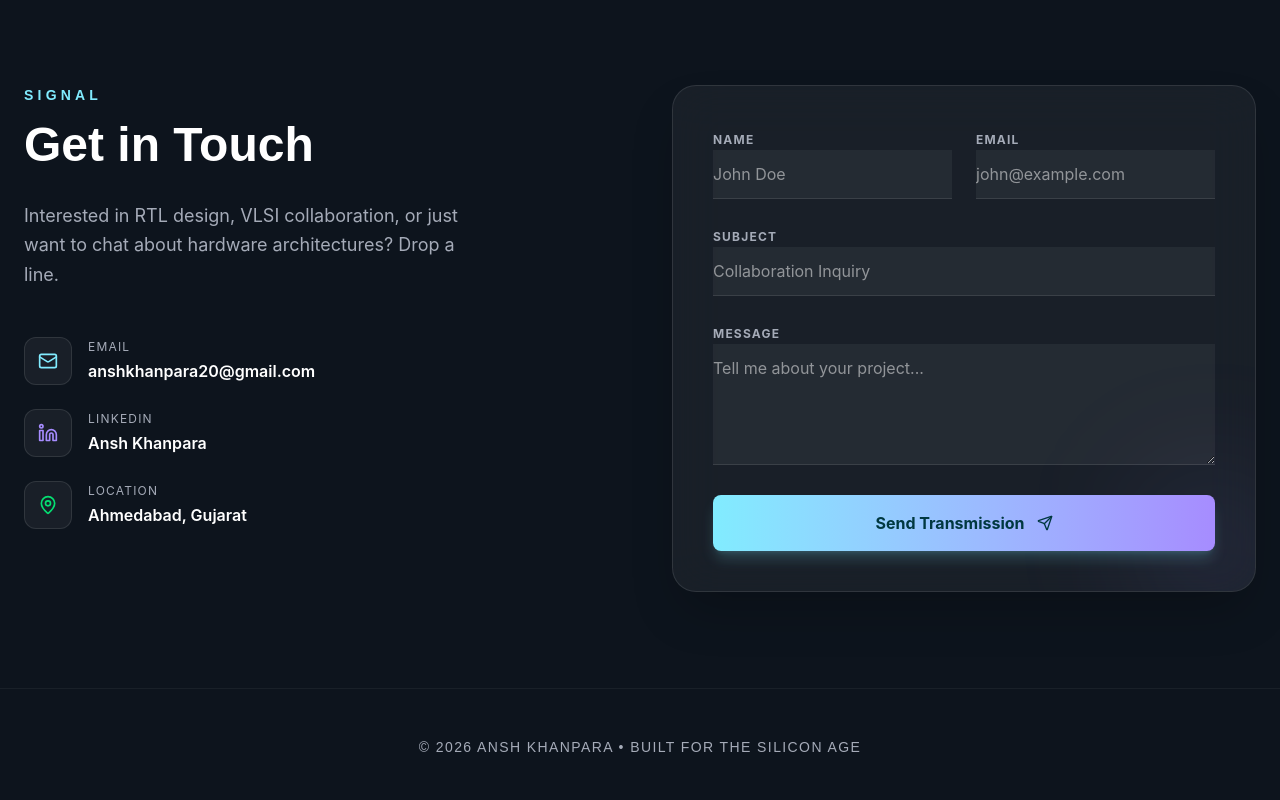
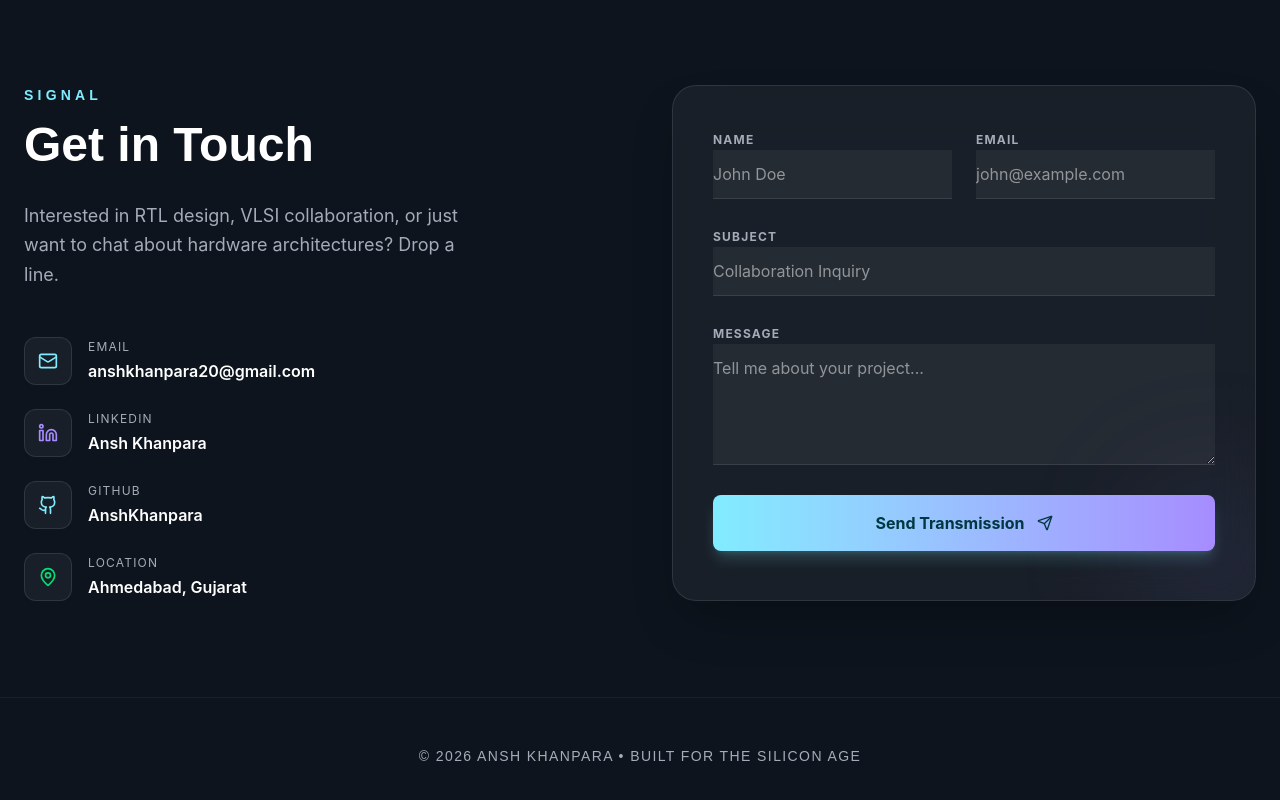
Before and after one commit to AnshKhanpara/Portfolio, a React (Vite) app: page / in a window 1280 px wide. Shown: the part 3240-4040 px from the top of the page. Built offline with nearby package versions, Linux system fonts and the light colour scheme.

Commit message:
Update: Made LinkedIn and GitHub links clickable in Contact section

```diff
--- a/src/components/Contact.jsx
+++ b/src/components/Contact.jsx
@@ -25,18 +25,28 @@ const Contact = () => {
                 </div>
               </div>
 
-              <div className="flex items-center gap-4 group">
-                <div className="w-12 h-12 rounded-xl bg-white/5 border border-white/10 flex items-center justify-center group-hover:border-secondary/50 transition-colors">
+              <a href="https://www.linkedin.com/in/ansh-khanpara-97993b350/" target="_blank" rel="noopener noreferrer" className="flex items-center gap-4 group">
+                <div className="w-12 h-12 rounded-xl bg-white/5 border border-white/10 flex items-center justify-center group-hover:border-secondary/50 transition-colors shrink-0">
                   <Linkedin className="w-5 h-5 text-secondary" />
                 </div>
                 <div>
                   <p className="text-xs text-muted uppercase tracking-widest mb-1">LinkedIn</p>
                   <p className="font-semibold">Ansh Khanpara</p>
                 </div>
-              </div>
+              </a>
+
+              <a href="https://github.com/AnshKhanpara" target="_blank" rel="noopener noreferrer" className="flex items-center gap-4 group">
+                <div className="w-12 h-12 rounded-xl bg-white/5 border border-white/10 flex items-center justify-center group-hover:border-primary/50 transition-colors shrink-0">
+                  <Github className="w-5 h-5 text-primary" />
+                </div>
+                <div>
+                  <p className="text-xs text-muted uppercase tracking-widest mb-1">GitHub</p>
+                  <p className="font-semibold">AnshKhanpara</p>
+                </div>
+              </a>
 
               <div className="flex items-center gap-4 group">
-                <div className="w-12 h-12 rounded-xl bg-white/5 border border-white/10 flex items-center justify-center group-hover:border-green-400/50 transition-colors">
+                <div className="w-12 h-12 rounded-xl bg-white/5 border border-white/10 flex items-center justify-center group-hover:border-green-400/50 transition-colors shrink-0">
                   <MapPin className="w-5 h-5 text-green-400" />
                 </div>
                 <div>
```
